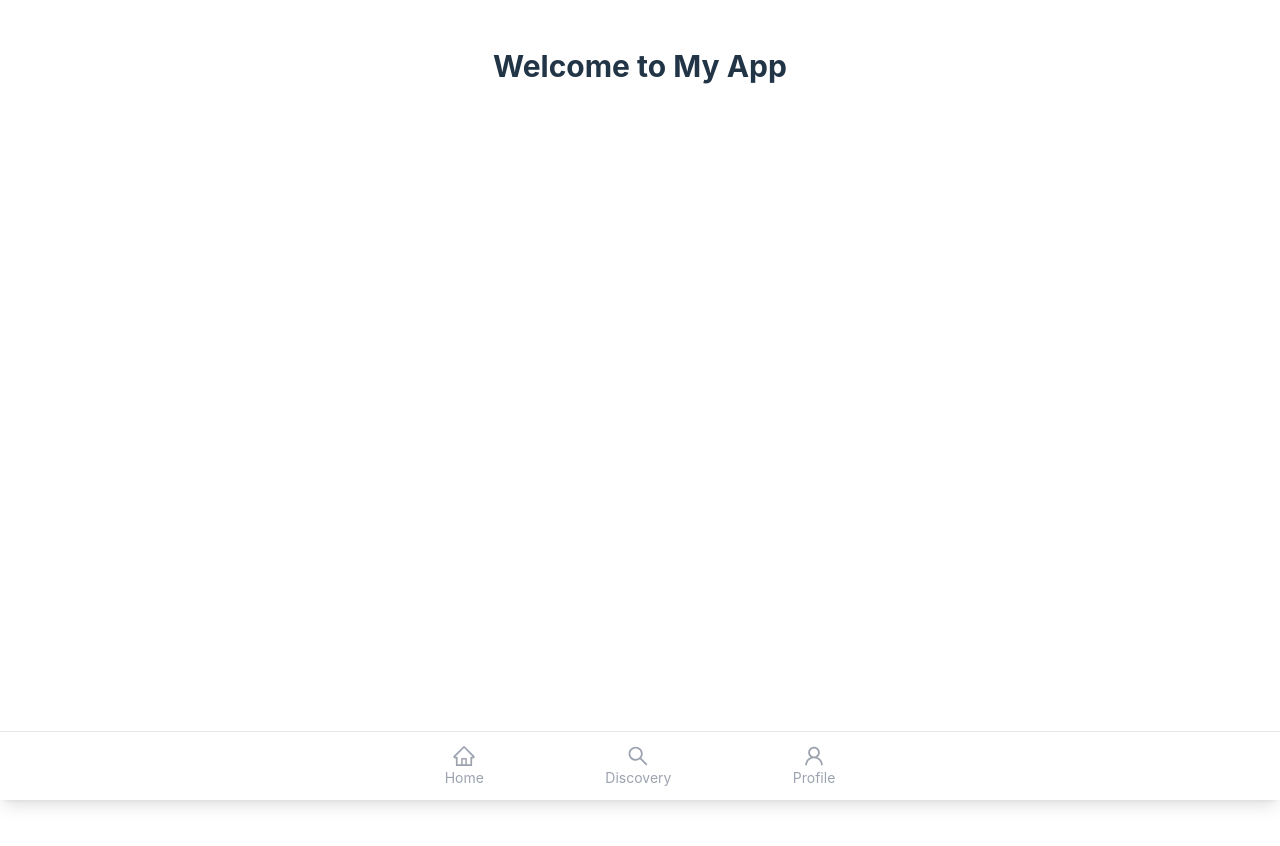
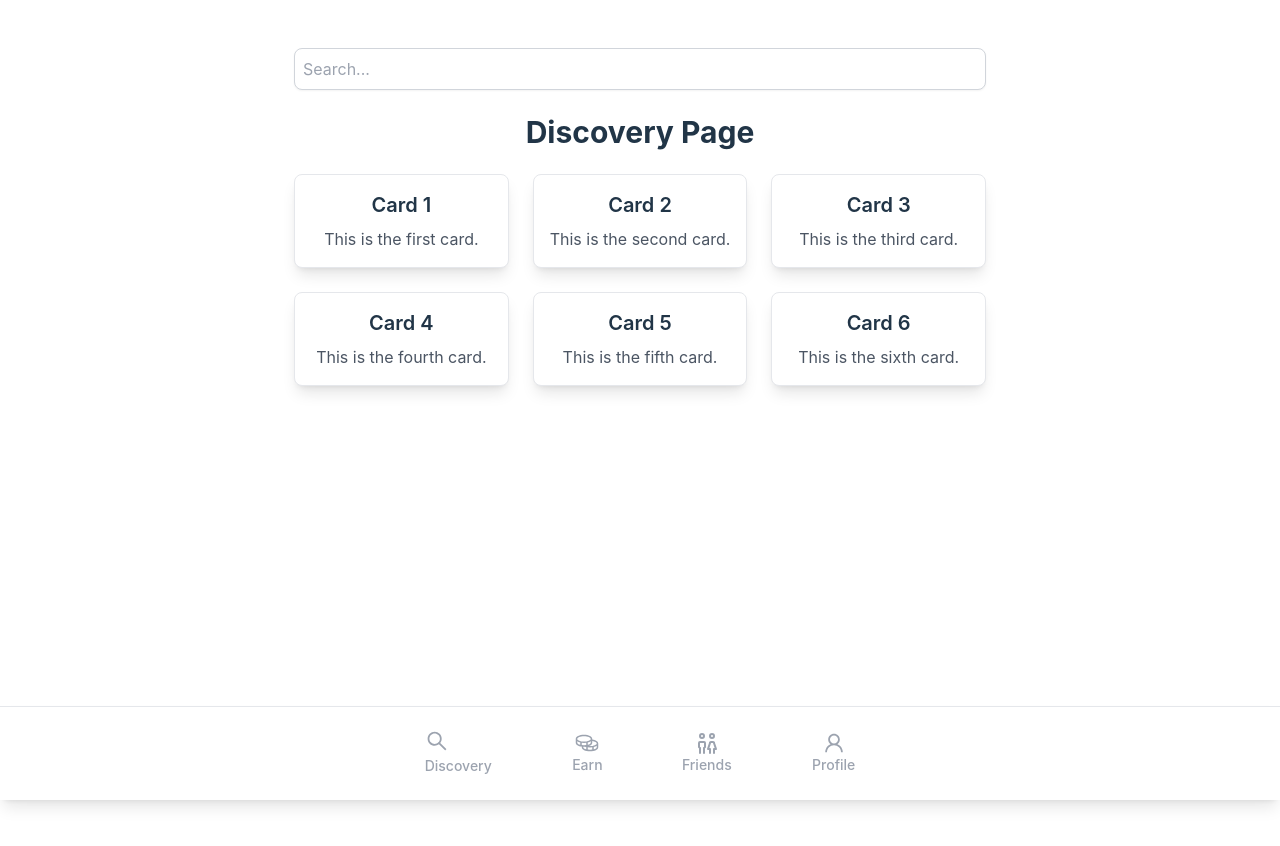
Before and after one commit to royacodes/discovery_app, a React (Vite) app: page / in a window 1280 px wide. Shown: the top 846 px of the page. Built offline with nearby package versions, Linux system fonts and the light colour scheme.

Commit message:
discovery page is added

```diff
--- a/package.json
+++ b/package.json
@@ -5,7 +5,7 @@
   "version": "0.0.0",
   "type": "module",
   "scripts": {
-   "dev": "vite",
+    "dev": "vite",
     "build": "tsc -b && vite build",
     "lint": "eslint .",
     "preview": "vite preview",
--- a/src/App.tsx
+++ b/src/App.tsx
@@ -1,19 +1,10 @@
 import './App.css'
-import BottomNavBar from './components/BottomNavBar'; // Import the navbar component
-
+import HomePage from './pages/HomePage';
 function App() {
 
   return (
     <>
-        <div className="h-screen flex flex-col">
-      {/* Main content area */}
-      <div className="flex-grow p-4">
-        <h1 className="text-center text-3xl font-bold">Welcome to My App</h1>
-        {/* Other content goes here */}
-      </div>
-      {/* Bottom Navbar */}
-      <BottomNavBar />
-    </div>
+      <HomePage />
     </>
   )
 }
--- a/src/components/BottomNavBar.tsx
+++ b/src/components/BottomNavBar.tsx
@@ -1,22 +1,42 @@
 import { FC } from 'react';
-import { AiOutlineHome, AiOutlineSearch, AiOutlineUser } from 'react-icons/ai'; // React icons for example
-
+import { NavLink } from 'react-router-dom';
+import {  AiOutlineSearch, AiOutlineUser } from 'react-icons/ai'; // React icons for example
+import { PiCoins } from "react-icons/pi";
+import { TbFriends } from "react-icons/tb";
 const BottomNavBar: FC = () => {
   return (
     <nav className="fixed bottom-0 left-0 right-0 bg-white shadow-lg border-t border-gray-200">
       <div className="max-w-lg mx-auto flex justify-around items-center py-3">
-        <div className="flex flex-col items-center bg-white border-none">
-          <AiOutlineHome className="text-2xl text-gray-400" />
-          <span className="text-sm text-gray-400">Home</span>
-        </div>
-        <div className="flex flex-col items-center bg-white">
-          <AiOutlineSearch className="text-2xl text-gray-400" />
-          <span className="text-sm text-gray-400">Discovery</span>
-        </div>
-        <div className="flex flex-col items-center bg-white">
-          <AiOutlineUser className="text-2xl text-gray-400" />
+      <button className="flex flex-col items-center bg-white">
+      <NavLink  to="/" className={({ isActive }) => isActive ? "text-blue-500" : "text-gray-400"}>
+      <AiOutlineSearch className="text-2xl text-gray-400" />
+      <span className="text-sm text-gray-400">Discovery</span>
+      </NavLink >
+
+        </button>
+        <button className="flex flex-col items-center bg-white border-none">
+        <NavLink  to="/earn" className="flex flex-col items-center bg-white">
+        <PiCoins className="text-2xl text-gray-400" />
+          <span className="text-sm text-gray-400">Earn</span>
+        </NavLink >
+        </button>
+        <button className="flex flex-col items-center bg-white border-none">
+        <NavLink  to="/friends" className="flex flex-col items-center bg-white">
+        <TbFriends className="text-2xl text-gray-400" />
+        <span className="text-sm text-gray-400">Friends</span>
+        </NavLink >
+
+
+        </button>
+
+        <button className="flex flex-col items-center bg-white">
+        <NavLink  to="/profile" className="flex flex-col items-center bg-white">
+        <AiOutlineUser className="text-2xl text-gray-400" />
           <span className="text-sm text-gray-400">Profile</span>
-        </div>
+        </NavLink >
+
+
+        </button>
       </div>
     </nav>
   );
--- /dev/null
+++ b/src/pages/DiscoveryPage.tsx
@@ -0,0 +1,52 @@
+import React, { useState, FC } from 'react';
+
+const DiscoveryPage: FC =() => {
+
+  const [searchTerm, setSearchTerm] = useState('');
+  const handleSearch = (e: React.ChangeEvent<HTMLInputElement>) => {
+    setSearchTerm(e.target.value);
+    // You can handle the search functionality here
+  };
+  const cards = [
+    { id: 1, title: 'Card 1', description: 'This is the first card.' },
+    { id: 2, title: 'Card 2', description: 'This is the second card.' },
+    { id: 3, title: 'Card 3', description: 'This is the third card.' },
+    { id: 4, title: 'Card 4', description: 'This is the fourth card.' },
+    { id: 5, title: 'Card 5', description: 'This is the fifth card.' },
+    { id: 6, title: 'Card 6', description: 'This is the sixth card.' },
+  ];
+  return (
+    <>
+        <div className="h-screen flex flex-col">
+        <div className="p-0">
+      {/* Search Bar */}
+      <div className="w-full mb-6">
+        <input
+          type="text"
+          value={searchTerm}
+          onChange={handleSearch}
+          placeholder="Search..."
+          className="w-full p-2 border border-gray-300 rounded-lg shadow-sm focus:outline-none focus:ring-2 focus:ring-blue-500"
+        />
+      </div>
+
+      {/* Main content area */}
+      <h1 className="text-center text-3xl font-bold mb-6">Discovery Page</h1>
+      <div className="grid grid-cols-2 sm:grid-cols-2 lg:grid-cols-3 gap-6">
+      {cards.map((card) => (
+          <div
+            key={card.id}
+            className="p-4 bg-white shadow-lg rounded-lg border border-gray-200"
+          >
+            <h2 className="text-xl font-semibold mb-2">{card.title}</h2>
+            <p className="text-gray-600">{card.description}</p>
+          </div>
+        ))}
+      </div>
+    </div>
+    </div>
+    </>
+  )
+}
+
+export default DiscoveryPage
--- /dev/null
+++ b/src/pages/EarnPage.tsx
@@ -0,0 +1,17 @@
+
+function EarnPage() {
+
+    return (
+      <>
+          <div className="h-screen flex flex-col">
+        {/* Main content area */}
+        <div className="flex-grow p-4">
+          <h1 className="text-center text-3xl font-bold">Earn Page</h1>
+          {/* Other content goes here */}
+        </div>
+      </div>
+      </>
+    )
+  }
+
+  export default EarnPage
--- /dev/null
+++ b/src/pages/FriendsPage.tsx
@@ -0,0 +1,17 @@
+
+function FriendsPage() {
+
+    return (
+      <>
+          <div className="h-screen flex flex-col">
+        {/* Main content area */}
+        <div className="flex-grow p-4">
+          <h1 className="text-center text-3xl font-bold">Friends Page</h1>
+          {/* Other content goes here */}
+        </div>
+      </div>
+      </>
+    )
+  }
+
+  export default FriendsPage
--- /dev/null
+++ b/src/pages/HomePage.tsx
@@ -0,0 +1,32 @@
+import React from 'react';
+import BottomNavBar from '../components/BottomNavBar';
+import { BrowserRouter as Router, Routes, Route } from 'react-router-dom';
+import DiscoveryPage from './DiscoveryPage';
+import EarnPage from './EarnPage';
+import FriendsPage from './FriendsPage';
+import ProfilePage from './ProfilePage';
+
+
+const HomePage: React.FC = () => {
+  return (
+    <>
+         <Router>
+      <div className="h-screen flex flex-col">
+        {/* Main content area */}
+        <div className="flex-grow p-4">
+          <Routes>
+            <Route path="/" element={<DiscoveryPage />} />
+            <Route path="/earn" element={<EarnPage />} />
+            <Route path="/friends" element={<FriendsPage />} />
+            <Route path="/profile" element={<ProfilePage />} />
+          </Routes>
+        </div>
+        {/* Bottom Navbar */}
+        <BottomNavBar />
+      </div>
+    </Router>
+    </>
+  )
+}
+
+export default HomePage
--- /dev/null
+++ b/src/pages/ProfilePage.tsx
@@ -0,0 +1,17 @@
+
+function ProfilePage() {
+
+    return (
+      <>
+          <div className="h-screen flex flex-col">
+        {/* Main content area */}
+        <div className="flex-grow p-4">
+          <h1 className="text-center text-3xl font-bold">Profile Page</h1>
+          {/* Other content goes here */}
+        </div>
+      </div>
+      </>
+    )
+  }
+
+  export default ProfilePage
```
